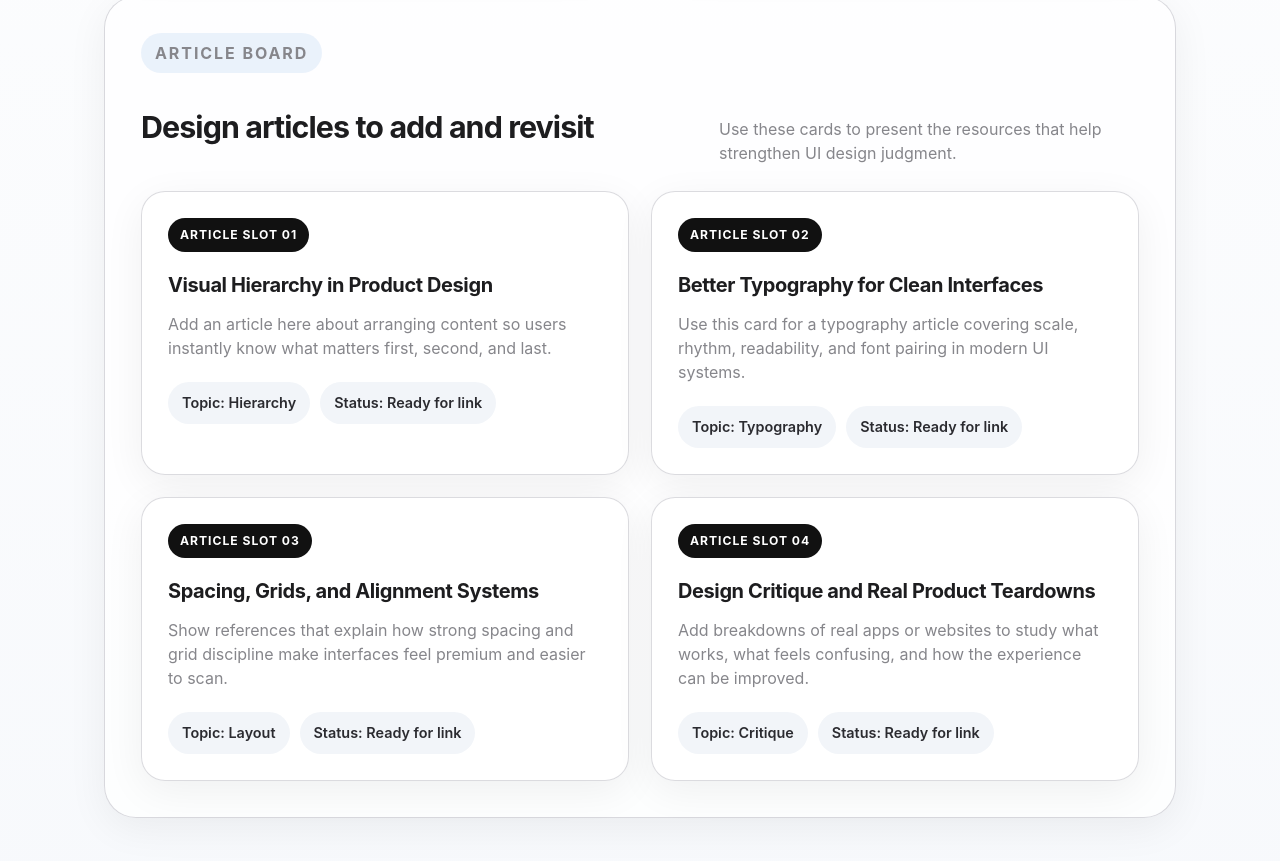
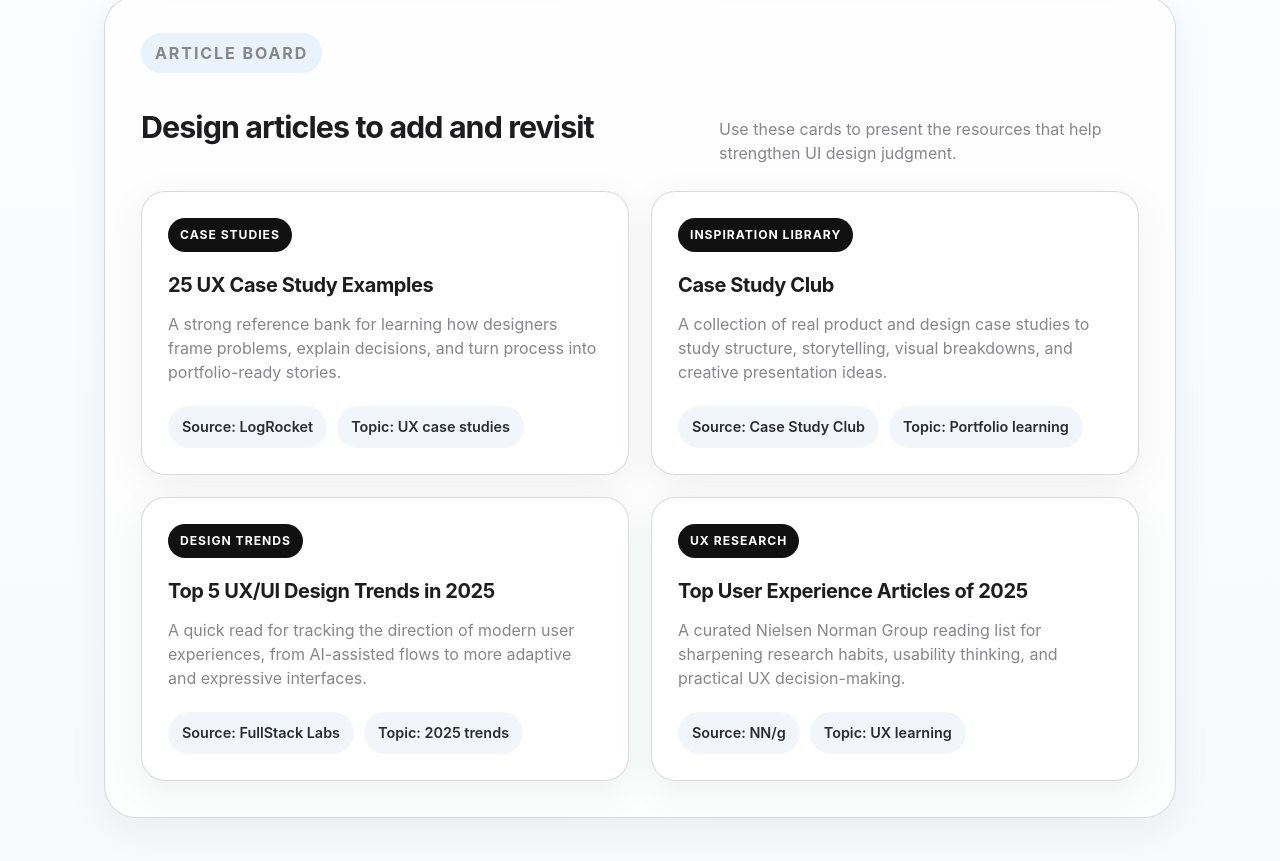
Before and after one commit to sunandanthakur/My, a plain HTML site: page skills.html in a window 1280 px wide. Shown: the part 1463-2324 px from the top of the page. Drawn offline with Linux system fonts and the light colour scheme.

Commit message:
Add design article resources

```diff
--- a/skills.html
+++ b/skills.html
@@ -130,45 +130,45 @@
                     </div>
 
                     <div class="ui-article-grid">
-                        <article class="ui-article-card">
-                            <span class="ui-article-type">Article Slot 01</span>
-                            <h4>Visual Hierarchy in Product Design</h4>
-                            <p>Add an article here about arranging content so users instantly know what matters first, second, and last.</p>
+                        <a href="https://blog.logrocket.com/ux-design/ux-design-case-study-examples/?utm_source=chatgpt.com" target="_blank" rel="noopener noreferrer" class="ui-article-card">
+                            <span class="ui-article-type">Case Studies</span>
+                            <h4>25 UX Case Study Examples</h4>
+                            <p>A strong reference bank for learning how designers frame problems, explain decisions, and turn process into portfolio-ready stories.</p>
                             <div class="ui-article-meta">
-                                <span>Topic: Hierarchy</span>
-                                <span>Status: Ready for link</span>
+                                <span>Source: LogRocket</span>
+                                <span>Topic: UX case studies</span>
                             </div>
-                        </article>
+                        </a>
 
-                        <article class="ui-article-card">
-                            <span class="ui-article-type">Article Slot 02</span>
-                            <h4>Better Typography for Clean Interfaces</h4>
-                            <p>Use this card for a typography article covering scale, rhythm, readability, and font pairing in modern UI systems.</p>
+                        <a href="https://www.casestudy.club/case-studies?utm_source=chatgpt.com" target="_blank" rel="noopener noreferrer" class="ui-article-card">
+                            <span class="ui-article-type">Inspiration Library</span>
+                            <h4>Case Study Club</h4>
+                            <p>A collection of real product and design case studies to study structure, storytelling, visual breakdowns, and creative presentation ideas.</p>
                             <div class="ui-article-meta">
-                                <span>Topic: Typography</span>
-                                <span>Status: Ready for link</span>
+                                <span>Source: Case Study Club</span>
+                                <span>Topic: Portfolio learning</span>
                             </div>
-                        </article>
+                        </a>
 
-                        <article class="ui-article-card">
-                            <span class="ui-article-type">Article Slot 03</span>
-                            <h4>Spacing, Grids, and Alignment Systems</h4>
-                            <p>Show references that explain how strong spacing and grid discipline make interfaces feel premium and easier to scan.</p>
+                        <a href="https://www.fullstack.com/labs/resources/blog/top-5-ux-ui-design-trends-in-2025-the-future-of-user-experiences?utm_source=chatgpt.com" target="_blank" rel="noopener noreferrer" class="ui-article-card">
+                            <span class="ui-article-type">Design Trends</span>
+                            <h4>Top 5 UX/UI Design Trends in 2025</h4>
+                            <p>A quick read for tracking the direction of modern user experiences, from AI-assisted flows to more adaptive and expressive interfaces.</p>
                             <div class="ui-article-meta">
-                                <span>Topic: Layout</span>
-                                <span>Status: Ready for link</span>
+                                <span>Source: FullStack Labs</span>
+                                <span>Topic: 2025 trends</span>
                             </div>
-                        </article>
+                        </a>
 
-                        <article class="ui-article-card">
-                            <span class="ui-article-type">Article Slot 04</span>
-                            <h4>Design Critique and Real Product Teardowns</h4>
-                            <p>Add breakdowns of real apps or websites to study what works, what feels confusing, and how the experience can be improved.</p>
+                        <a href="https://www.nngroup.com/articles/top-articles-2025/?utm_source=chatgpt.com" target="_blank" rel="noopener noreferrer" class="ui-article-card">
+                            <span class="ui-article-type">UX Research</span>
+                            <h4>Top User Experience Articles of 2025</h4>
+                            <p>A curated Nielsen Norman Group reading list for sharpening research habits, usability thinking, and practical UX decision-making.</p>
                             <div class="ui-article-meta">
-                                <span>Topic: Critique</span>
-                                <span>Status: Ready for link</span>
+                                <span>Source: NN/g</span>
+                                <span>Topic: UX learning</span>
                             </div>
-                        </article>
+                        </a>
                     </div>
                 </div>
             </div>
```
